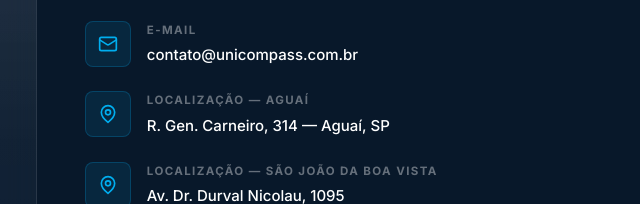
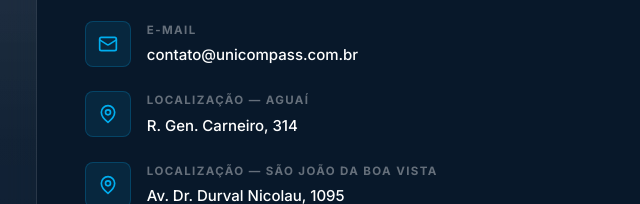
Before and after one commit to enricodfa/siteunicompass, a plain HTML site: page index.html in a window 1280 px wide. Shown: the part 4046-4250 px from the top of the page, 633-1273 px from the left. Drawn offline with Linux system fonts and the light colour scheme.

Commit message:
fix: remove cidade do endereço de Aguaí

```diff
--- a/index.html
+++ b/index.html
@@ -1292,7 +1292,7 @@
               </div>
               <div>
                 <div class="ci-label">Localização — Aguaí</div>
-                <div class="ci-value">R. Gen. Carneiro, 314 — Aguaí, SP</div>
+                <div class="ci-value">R. Gen. Carneiro, 314</div>
               </div>
             </div>
             <!-- Localização 2 -->
```
